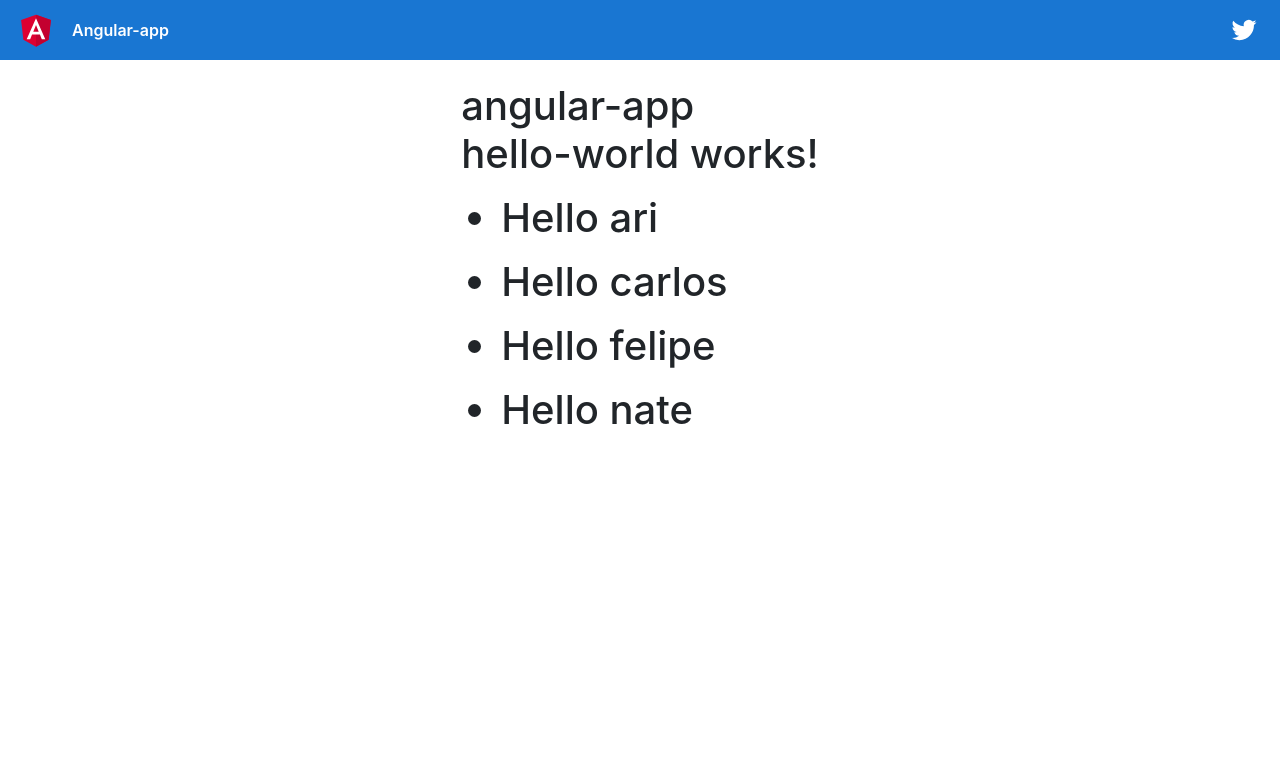
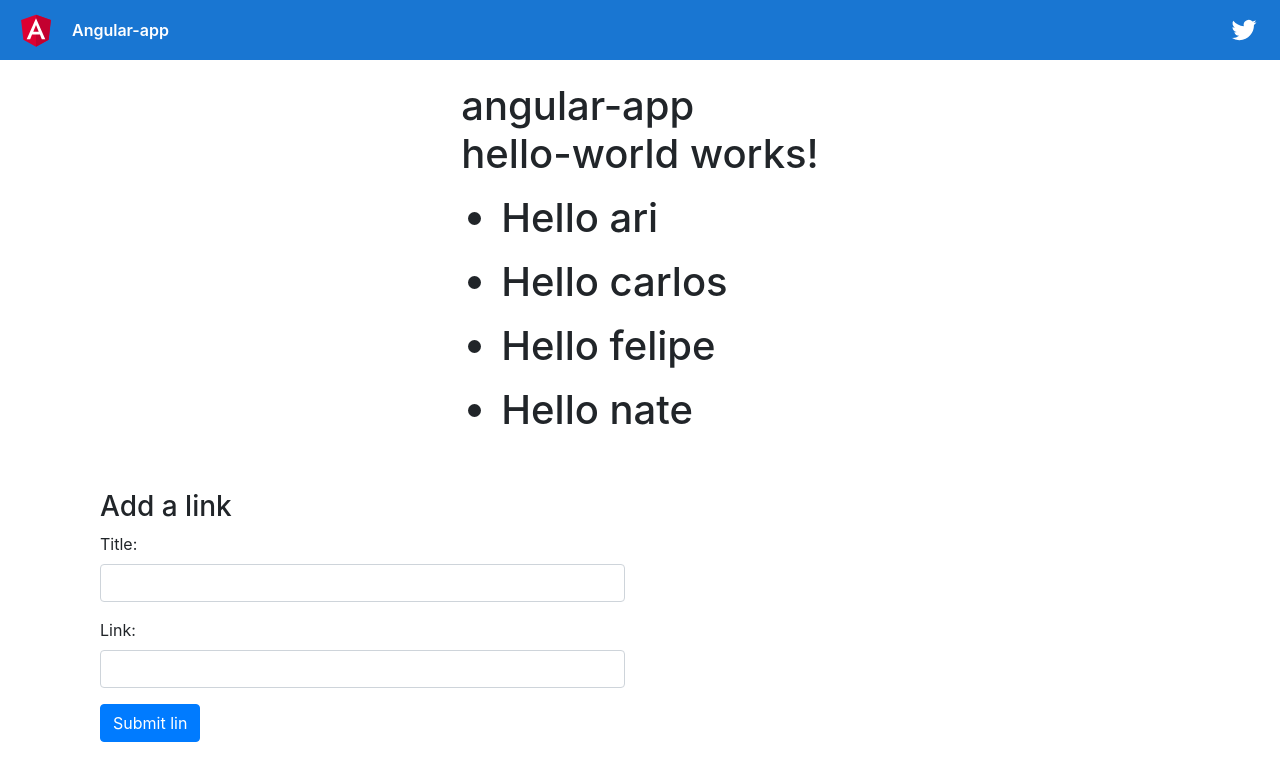
Before and after one commit to hejin82/angular-app, an Angular app: page / in a window 1280 px wide. Shown: the top 780 px of the page. Built offline with nearby package versions, Linux system fonts and the light colour scheme.

Commit message:
modify reddit

```diff
--- a/src/app/app.component.html
+++ b/src/app/app.component.html
@@ -21,3 +21,6 @@
     <app-user-list></app-user-list>
   </h1>
 </div>
+<div class="container">
+  <app-reddit></app-reddit>
+</div>
--- a/src/app/reddit/reddit.component.html
+++ b/src/app/reddit/reddit.component.html
@@ -1 +1,18 @@
-<p>reddit works!</p>
+<div class="container">
+  <div class="row">
+    <div class="col-6 border-info">
+      <form>
+        <h3>Add a link</h3>
+        <div class="form-group">
+          <label for="title">Title:</label>
+          <input name="title" id="title" class="form-control" #newtitle>
+        </div>
+        <div class="form-group">
+          <label for="link">Link:</label>
+          <input name="link" id="link" class="form-control" #newlink>
+        </div>
+        <button (click)="addArticle(newtitle, newlink)" class="btn btn-primary">Submit lin</button>
+      </form>
+    </div>
+  </div>
+</div>
--- a/src/app/reddit/reddit.component.ts
+++ b/src/app/reddit/reddit.component.ts
@@ -12,4 +12,9 @@ export class RedditComponent implements OnInit {
   ngOnInit(): void {
   }
 
+  addArticle(title: HTMLInputElement, link: HTMLInputElement): boolean {
+    console.log(`Adding article title:${title.value} and link:${link.value}`);
+    return false;
+  }
+
 }
```
